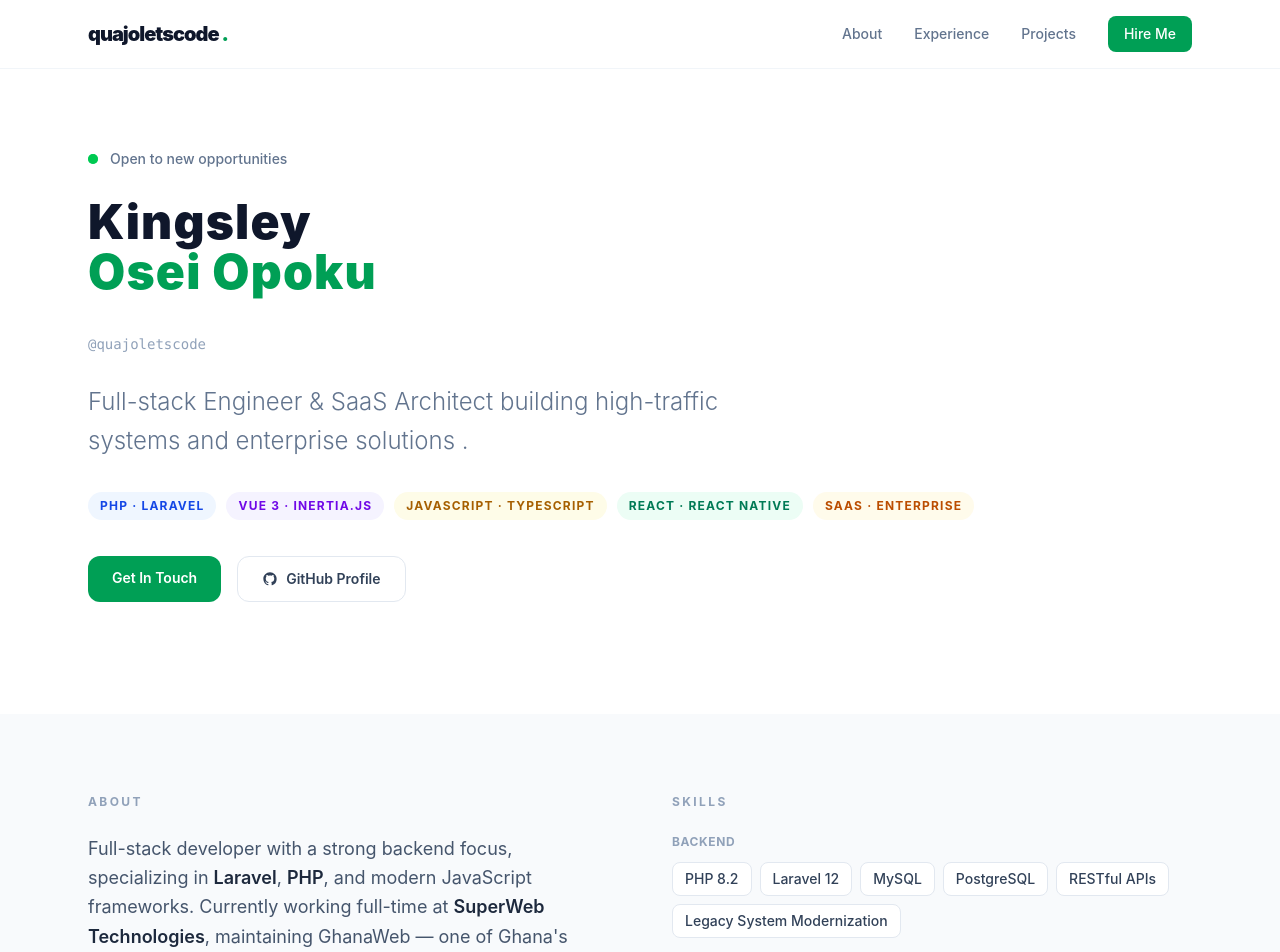
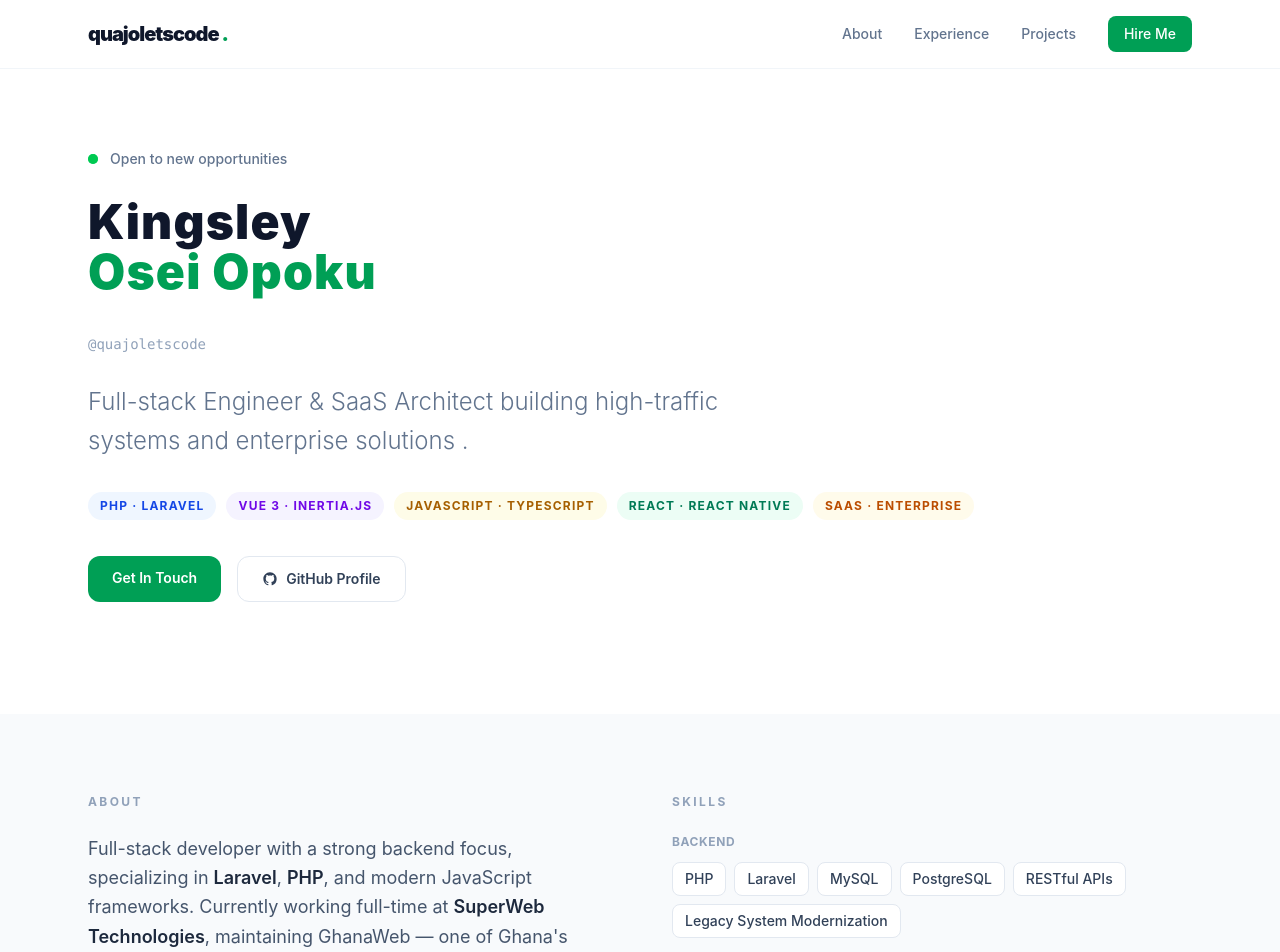
Before and after one commit to quajo-king/quajoking.github.io, a Vue app: page / in a window 1280 px wide. Shown: the top 952 px of the page. Built offline with nearby package versions, Linux system fonts and the light colour scheme.

Commit message:
skills update

```diff
--- a/src/data/content.ts
+++ b/src/data/content.ts
@@ -2,8 +2,8 @@ import type { Experience, Project, Skills } from "../types";
 
 export const skills: Skills = {
   backend: [
-    "PHP 8.2",
-    "Laravel 12",
+    "PHP",
+    "Laravel",
     "MySQL",
     "PostgreSQL",
     "RESTful APIs",
```
